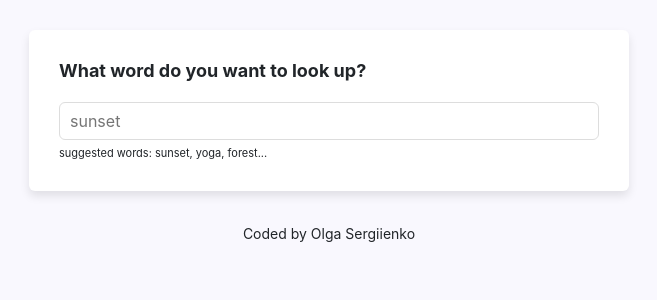
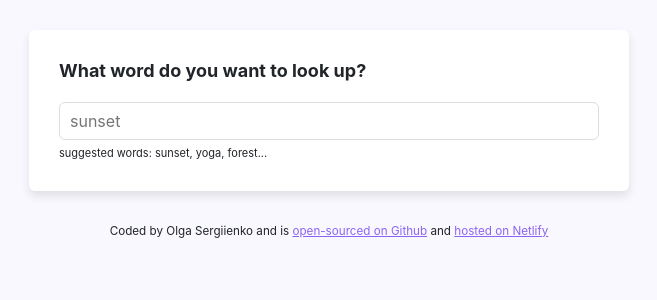
Before and after one commit to igorivnaolga/dictionary-project, a React (Create React App) app: page / in a window 1280 px wide. Shown: the top 300 px of the page, without its empty margins (311-968 px from the left). Built offline with nearby package versions, Linux system fonts and the light colour scheme; no server answers.

Commit message:
Updated footer

```diff
--- a/src/App.css
+++ b/src/App.css
@@ -16,6 +16,7 @@ a {
 }
 
 .App-footer {
+  font-size: smaller;
   text-align: center;
   margin: 30px auto;
 }
--- a/src/App.js
+++ b/src/App.js
@@ -10,7 +10,24 @@ export default function App() {
           <Dictionary defaultKeyword="sunset" />
         </main>
         <footer className="App-footer">
-          <small>Coded by Olga Sergiienko</small>
+          <small>
+            Coded by Olga Sergiienko and is{" "}
+            <a
+              href="https://github.com/igorivnaolga/dictionary-project"
+              target="_blank"
+              rel="noreferrer"
+            >
+              open-sourced on Github
+            </a>{" "}
+            and{" "}
+            <a
+              href="https://dictionary-reactapp-igorivna.netlify.app"
+              target="_blank"
+              rel="noreferrer"
+            >
+              hosted on Netlify
+            </a>
+          </small>
         </footer>
       </div>
     </div>
```
